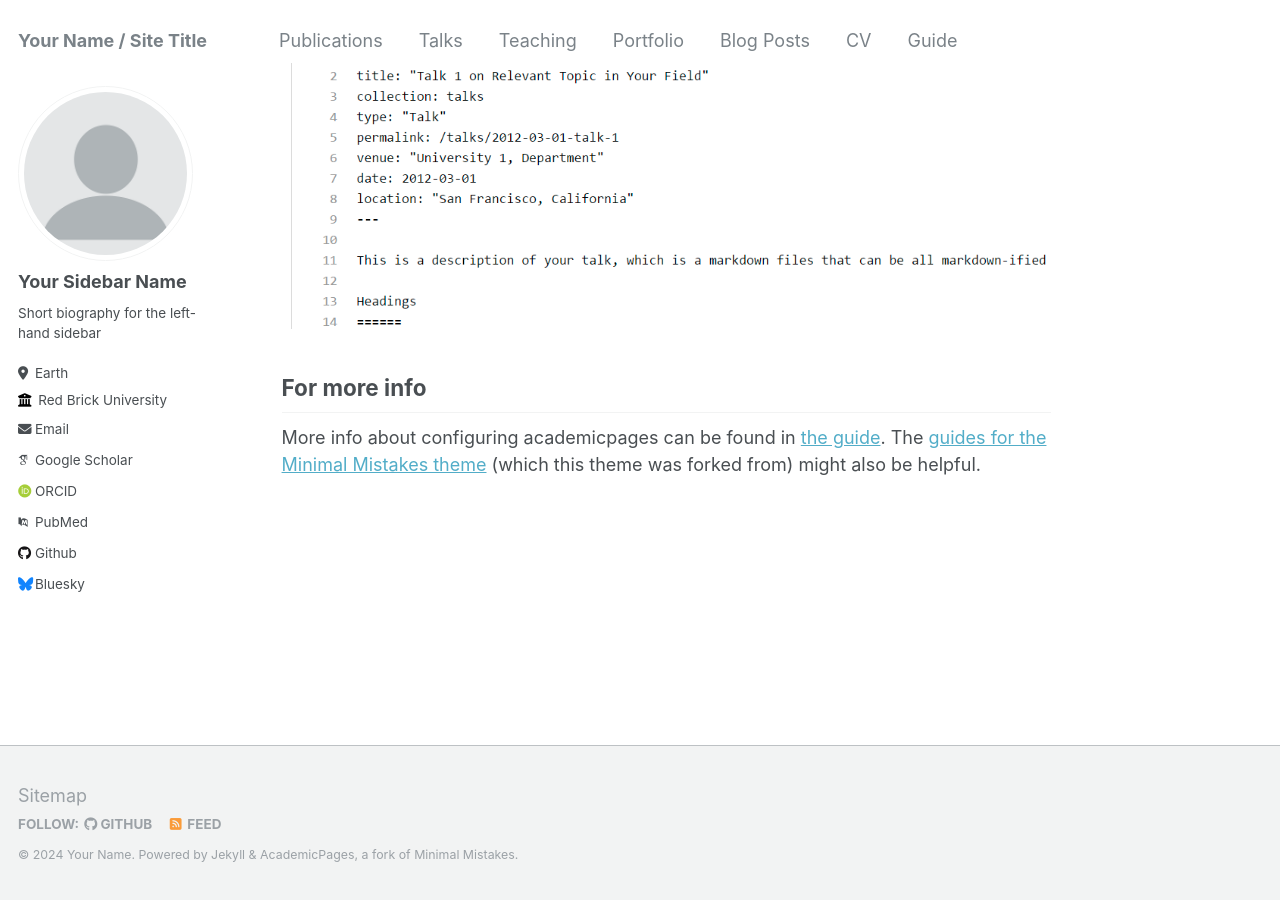
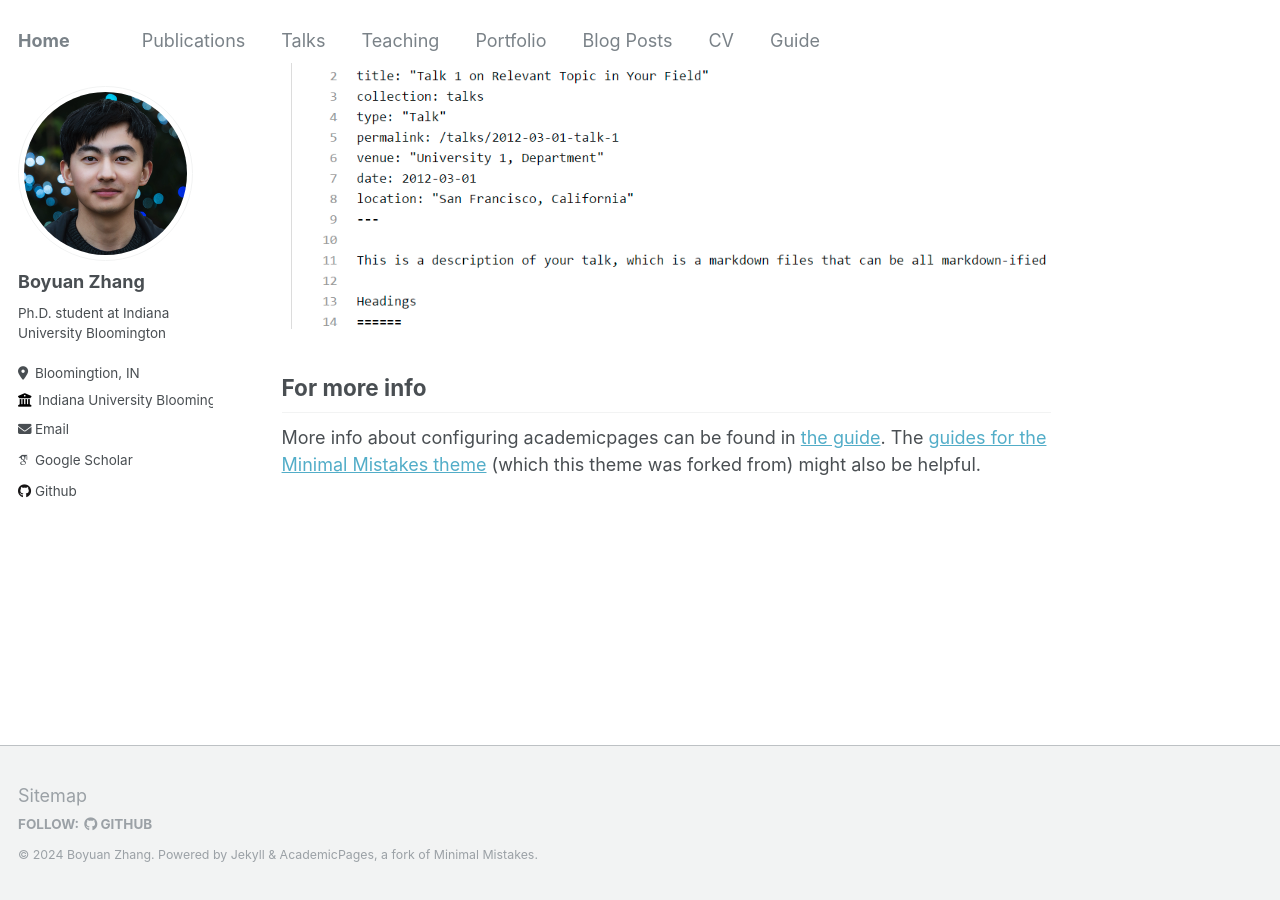
Before and after one commit to boyuanzhang62/boyuanzhang62.github.io_archive, a Jekyll site: the page built from _pages/about.md, in a window 1280 px wide and 900 px high, scrolled down 2640 px. Built offline with Jekyll 4.4.1, drawn with Linux system fonts in a browser that asks for light colours; some web fonts are replaced.

Commit message:
modify basic infor

```diff
--- a/_config.yml
+++ b/_config.yml
@@ -8,46 +8,46 @@
 
 # Basic Site Settings
 locale                   : "en-US"
-title                    : "Your Name / Site Title"
+title                    : "Home"
 title_separator          : "-"
-name                     : &name "Your Name"
+name                     : &name "Boyuan Zhang"
 description              : &description "personal description"
-url                      : https://academicpages.github.io # the base hostname & protocol for your site e.g. "https://mmistakes.github.io"
+url                      : https://boyuanzhang62.github.io # the base hostname & protocol for your site e.g. "https://mmistakes.github.io"
 baseurl                  : "" # the subpath of your site, e.g. "/blog"
-repository               : "academicpages/academicpages.github.io"
+repository               : "boyuanzhang62/boyuanzhang62.github.io"
 
 # Site Author - The following control what appear as part of the author content on the side bar.
 #               If a field is blank the icon and link will not appear, otherwise it will be shown.
 #               Additional customization can be done by editing /_includes/author-profile.html
 author:
   # Biographic information
-  avatar           : "profile.png"
-  name             : "Your Sidebar Name"
+  avatar           : "boyuan.png"
+  name             : "Boyuan Zhang"
   pronouns         : # example: "she/her"
-  bio              : "Short biography for the left-hand sidebar"
-  location         : "Earth"
-  employer         : "Red Brick University"
+  bio              : "Ph.D. student at Indiana University Bloomington"
+  location         : "Bloomingtion, IN"
+  employer         : "Indiana University Bloomington"
   uri              : # URL
-  email            : "none@example.org"
+  email            : "bozhan@iu.edu"
 
   # Academic websites
   arxiv            : # URL - Update with the correct link to your profile
-  googlescholar    : "https://scholar.google.com/citations?user=PS_CX0AAAAAJ"
+  googlescholar    : "https://scholar.google.com/citations?user=GKlJrYYAAAAJ"
   impactstory      : # URL
-  orcid            : "http://orcid.org/yourorcidurl"
-  pubmed           : "https://www.ncbi.nlm.nih.gov/pubmed/?term=john+snow"
+  orcid            : # "http://orcid.org/yourorcidurl"
+  pubmed           : # "https://www.ncbi.nlm.nih.gov/pubmed/?term=john+snow"
   researchgate     : # URL
 
   # Repositories and software development
   bitbucket        : # Username - Update with your username on the site
   codepen          : # Username
   dribbble         : # Username
-  github           : "academicpages"
+  github           : "boyuanzhang62"
   kaggle           : # Username
   stackoverflow    : # User number or user number and name (i.e., use "1" or "1/jeff-atwood")
 
   # Social media
-  bluesky          : "bsky.app" # Replace this with you Bluesky username
+  bluesky          : # "bsky.app" # Replace this with you Bluesky username
   facebook         : # Username
   flickr           : # Username
   foursquare       : # Username
@@ -107,7 +107,7 @@ staticman:
       options:
         format           : "iso8601" # "iso8601" (default), "timestamp-seconds", "timestamp-milliseconds"
 atom_feed:
-  hide                   : false     # change to true to hide the RSS feed in the footer
+  hide                   : true     # change to true to hide the RSS feed in the footer
   path                   : # blank (default) uses feed.xml
 
 
```
Also changed, not shown: images/boyuan.png (added).
